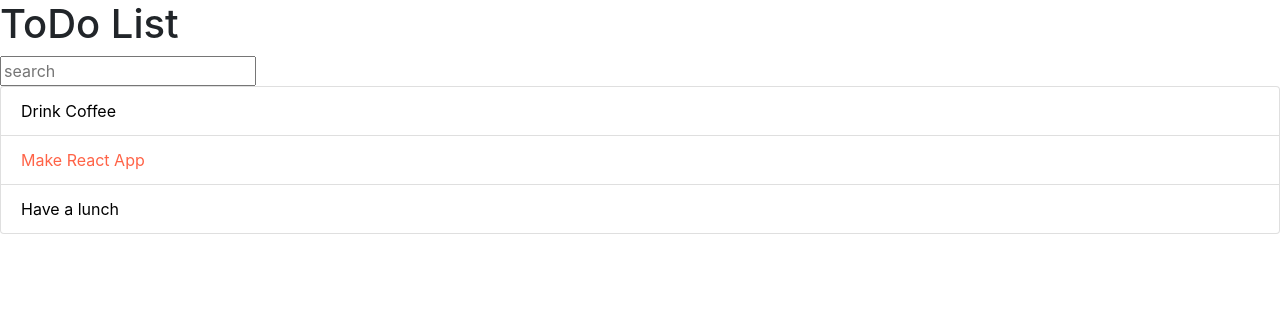
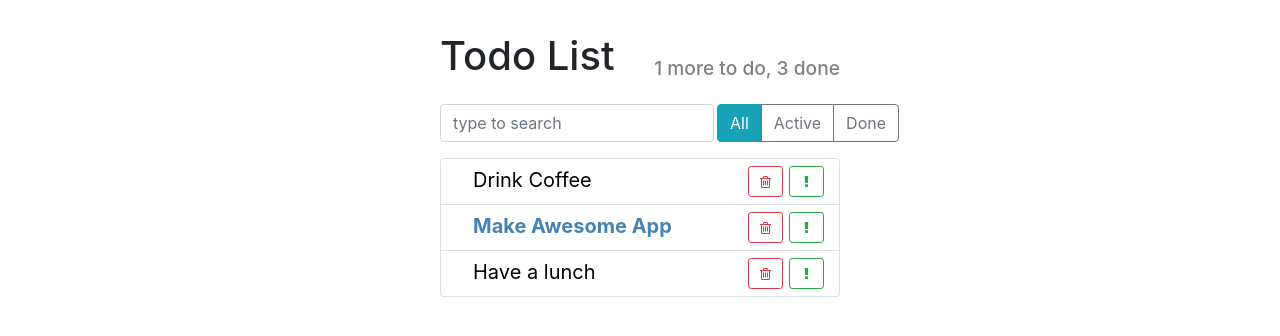
Before and after one commit to twintetra/ReactToDoList, a React app: page / in a window 1280 px wide. Built offline with nearby package versions, Linux system fonts and the light colour scheme.

Commit message:
add all css from tutorial

```diff
--- a/public/index.html
+++ b/public/index.html
@@ -1,16 +1,16 @@
 <!DOCTYPE html>
 <html lang="en">
   <head>
-    <meta charset="utf-8" />
-    <meta
-      name="viewport"
-      content="width=device-width, initial-scale=1, shrink-to-fit=no"
-    />
-    <link rel="stylesheet" href="https://stackpath.bootstrapcdn.com/bootstrap/4.3.0/css/bootstrap.min.css">
+    <meta charset="utf-8">
+    <meta name="viewport"
+          content="width=device-width, initial-scale=1, shrink-to-fit=no">
+
     <link rel="stylesheet" href="https://stackpath.bootstrapcdn.com/font-awesome/4.7.0/css/font-awesome.min.css">
-    <title>React ToDo List</title>
+    <link rel="stylesheet" href="https://stackpath.bootstrapcdn.com/bootstrap/4.1.3/css/bootstrap.min.css">
+
+    <title>Todo App</title>
   </head>
   <body>
-    <div id="root"></div>
+    <div role="main" id="root" class="container"></div>
   </body>
 </html>
--- /dev/null
+++ b/src/components/app-header.css
@@ -0,0 +1,12 @@
+.app-header {
+  align-items: flex-end;
+}
+
+.app-header h1 {
+  flex-grow: 1;
+}
+
+.app-header h2 {
+  font-size: 1.2rem;
+  color: grey;
+}
--- /dev/null
+++ b/src/components/app-header.js
@@ -0,0 +1,13 @@
+import React from 'react';
+import './app-header.css';
+
+const AppHeader = ({toDo, done}) => {
+  return (
+    <div className="app-header d-flex">
+      <h1>Todo List</h1>
+      <h2>{toDo} more to do, {done} done</h2>
+    </div>
+  );
+};
+
+export default AppHeader;
--- /dev/null
+++ b/src/components/item-status-filter.js
@@ -0,0 +1,18 @@
+import React from 'react';
+
+import './item-status-filter.css';
+
+const ItemStatusFilter = () => {
+  return (
+    <div className="btn-group">
+      <button type="button"
+              className="btn btn-info">All</button>
+      <button type="button"
+              className="btn btn-outline-secondary">Active</button>
+      <button type="button"
+              className="btn btn-outline-secondary">Done</button>
+    </div>
+  );
+};
+
+export default ItemStatusFilter;
--- /dev/null
+++ b/src/components/search-panel.css
@@ -0,0 +1,5 @@
+.search-input {
+  width: auto;
+  flex-grow: 1;
+  margin-right: 3px;
+}
--- a/src/components/search-panel.js
+++ b/src/components/search-panel.js
@@ -1,10 +1,13 @@
 import React from 'react';
 
-
+import './search-panel.css';
 
 const SearchPanel = () => {
-    return <input placeholder='search'/>;
+  return (
+    <input type="text"
+              className="form-control search-input"
+              placeholder="type to search" />
+  );
 };
 
-
 export default SearchPanel;
--- /dev/null
+++ b/src/components/todo-list-item.css
@@ -0,0 +1,24 @@
+.todo-list-item {
+  font-size: 1.25rem;
+}
+
+.todo-list-item button {
+  width: 35px;
+  margin: 3px;
+}
+
+.todo-list-item-label {
+  margin-left: 1.25rem;
+  line-height: 35px;
+  cursor: pointer;
+  user-select: none;
+}
+
+.todo-list-item.done .todo-list-item-label {
+  text-decoration: line-through;
+}
+
+.todo-list-item.important .todo-list-item-label {
+  font-weight: bold;
+  color: steelblue;
+}
--- a/src/components/todo-list-item.js
+++ b/src/components/todo-list-item.js
@@ -1,14 +1,33 @@
 import React from 'react';
 
+import './todo-list-item.css';
 
-const ToDoListItem = ( { label, important = false }) => {
+const TodoListItem = ({ label, important = false }) => {
 
-    const style = {
-        color: important ? 'tomato' : 'black',
+  const style = {
+    color: important ? 'steelblue' : 'black',
+    fontWeight: important ? 'bold' : 'normal'
+  };
 
-    };
+  return (
+    <span className="todo-list-item">
+      <span
+        className="todo-list-item-label"
+        style={style}>
+        {label}
+      </span>
 
-    return <span style={ style }>{ label }</span>
+      <button type="button"
+              className="btn btn-outline-success btn-sm float-right">
+        <i className="fa fa-exclamation" />
+      </button>
+
+      <button type="button"
+              className="btn btn-outline-danger btn-sm float-right">
+        <i className="fa fa-trash-o" />
+      </button>
+    </span>
+  );
 };
 
-export default ToDoListItem;
+export default TodoListItem;
--- /dev/null
+++ b/src/components/todo-list.css
@@ -0,0 +1,3 @@
+.todo-list .list-group-item {
+  padding: .25rem .75rem;
+}
--- a/src/components/todo-list.js
+++ b/src/components/todo-list.js
@@ -1,18 +1,19 @@
 import React from 'react';
-import ToDoListItem from './todo-list-item';
 
+import TodoListItem from './todo-list-item';
+import './todo-list.css';
 
-const ToDoList = ({todos}) => {
+const TodoList = ({ todos }) => {
 
-    const elements =  todos.map((item) => {
+  const elements = todos.map((item) => {
     const { id, ...itemProps } = item;
+
     return (
       <li key={id} className="list-group-item">
-                <ToDoListItem { ...itemProps}/>
+        <TodoListItem {...itemProps } />
       </li>
-        )
+    );
   });
-
 
   return (
     <ul className="list-group todo-list">
@@ -21,4 +22,4 @@ const ToDoList = ({todos}) => {
   );
 };
 
-export default ToDoList;
+export default TodoList;
--- /dev/null
+++ b/src/index.css
@@ -0,0 +1,8 @@
+.todo-app {
+  margin: 2rem auto 0 auto;
+  max-width: 400px;
+}
+
+.top-panel {
+  margin: 1rem 0;
+}
--- a/src/index.js
+++ b/src/index.js
@@ -1,28 +1,33 @@
 import React from 'react';
-import ReactDom from 'react-dom';
+import ReactDOM from 'react-dom';
 
-import HeaderApp from './components/header-app';
+import AppHeader from './components/app-header';
 import SearchPanel from './components/search-panel';
-import ToDoList from './components/todo-list';
+import TodoList from './components/todo-list';
+import ItemStatusFilter from './components/item-status-filter';
 
+import './index.css';
 
 const App = () => {
 
-    const todoData = [
-        {label: 'Drink Coffee', important: false, id: '1'},
-        {label: 'Make React App', important: true, id: '2'},
-        {label: 'Have a lunch', important: false, id: '3'}
-    ];
+  const todoData = [
+    { label: 'Drink Coffee', important: false, id: 1 },
+    { label: 'Make Awesome App', important: true, id: 2 },
+    { label: 'Have a lunch', important: false, id: 3 }
+  ];
 
+  return (
+    <div className="todo-app">
+      <AppHeader toDo={1} done={3} />
+      <div className="top-panel d-flex">
+        <SearchPanel />
+        <ItemStatusFilter />
+      </div>
 
-    return (
-        <div>
-            <HeaderApp/>
-            <SearchPanel/>
-            <ToDoList todos={todoData}/>
-        </div>
-    )
+      <TodoList todos={todoData} />
+    </div>
+  );
 };
 
-
-ReactDom.render(<App/>, document.getElementById('root'));
+ReactDOM.render(<App />,
+  document.getElementById('root'));
```
Also changed, not shown: src/components/item-status-filter.css (added). Lines whose indentation alone changed are shown as unchanged.
